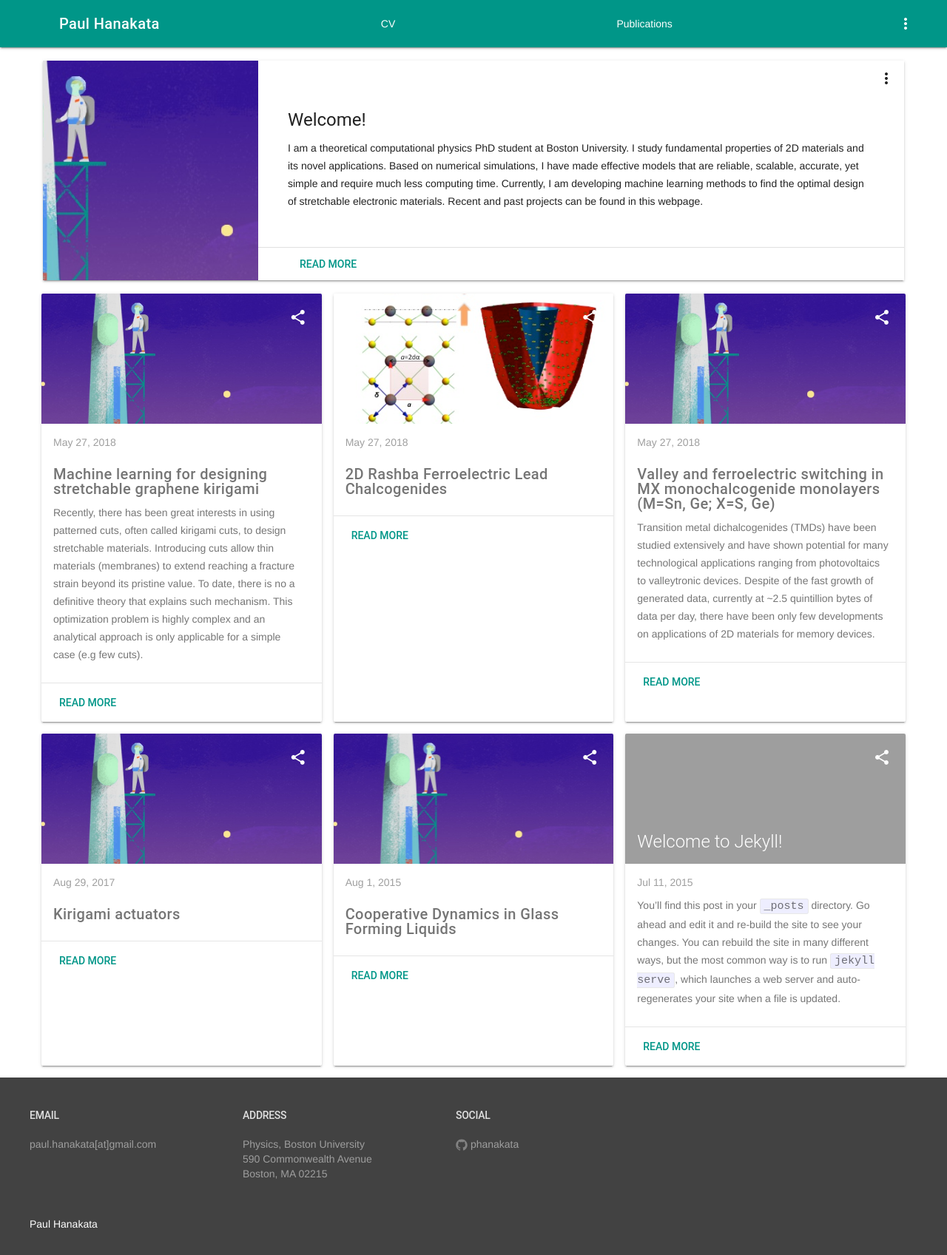
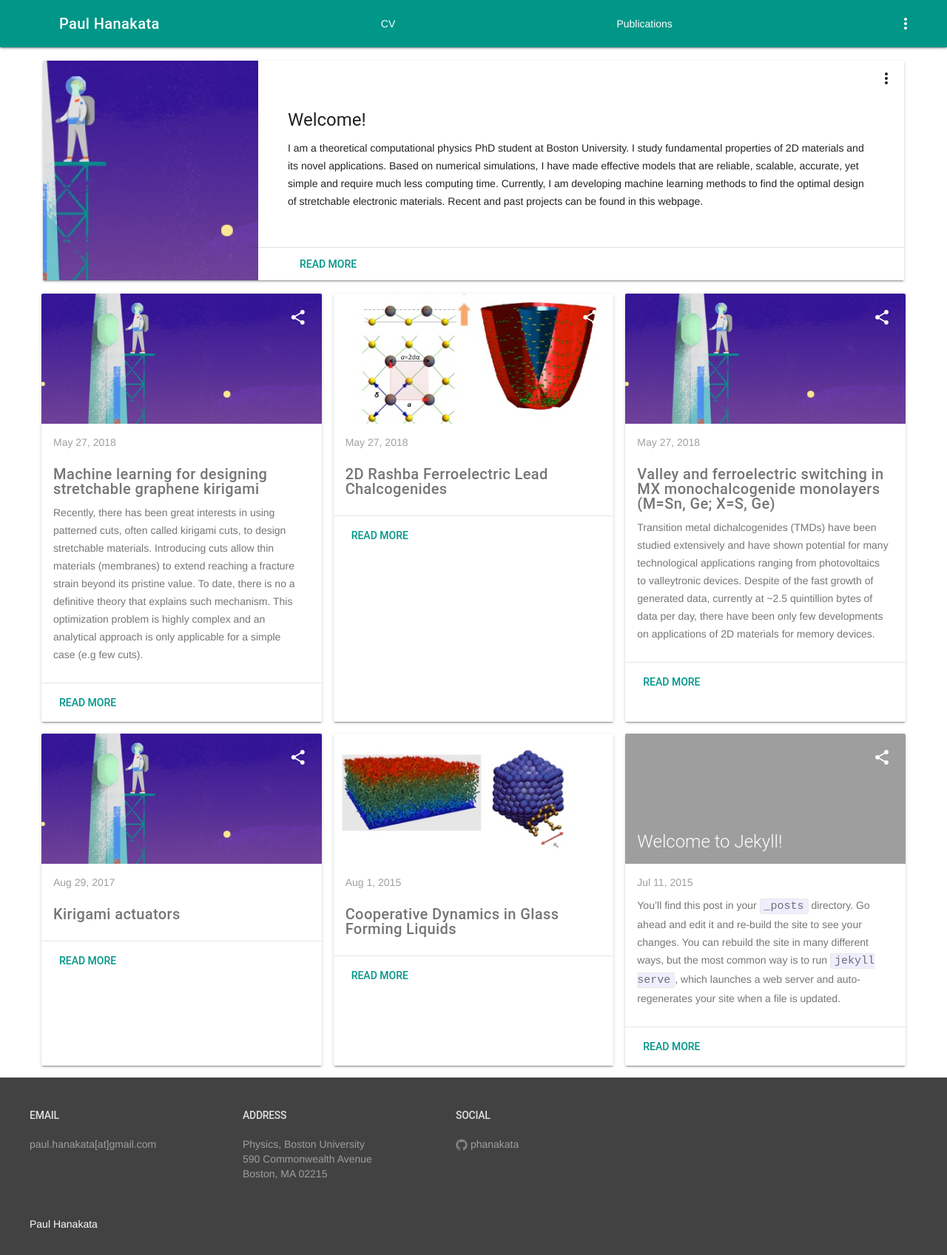
Before and after one commit to phanakata/phanakata.github.io, a Jekyll site: the page built from index.html, in a window 1280 px wide. Shown: the whole page at 74% size. Built offline with Jekyll 4.4.1, drawn with Linux system fonts in a browser that asks for light colours; grey boxes are pictures that could not be loaded.

Commit message:
Update 2015-08-01-glassforming.markdown

```diff
--- a/_posts/2015-08-01-glassforming.markdown
+++ b/_posts/2015-08-01-glassforming.markdown
@@ -4,5 +4,7 @@ title:  ""
 date:   2015-08-01 11:00:01
 categories: glassforming
 author: Paul Hanakata
+image: /img/gf_liquid.jpg
+
 ---
 ##### Cooperative Dynamics in Glass Forming Liquids
```
